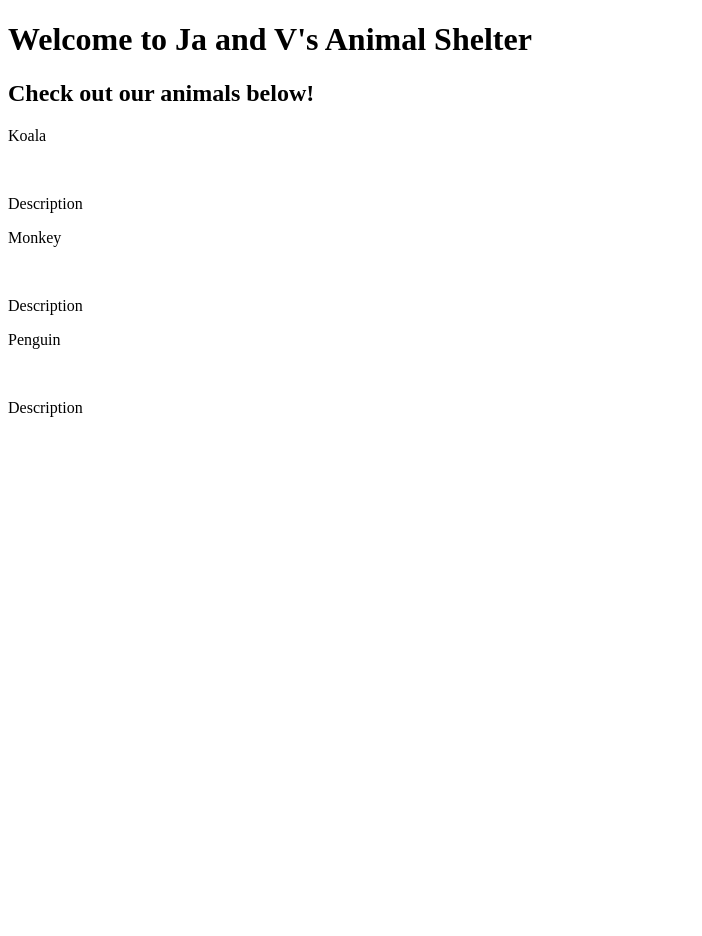
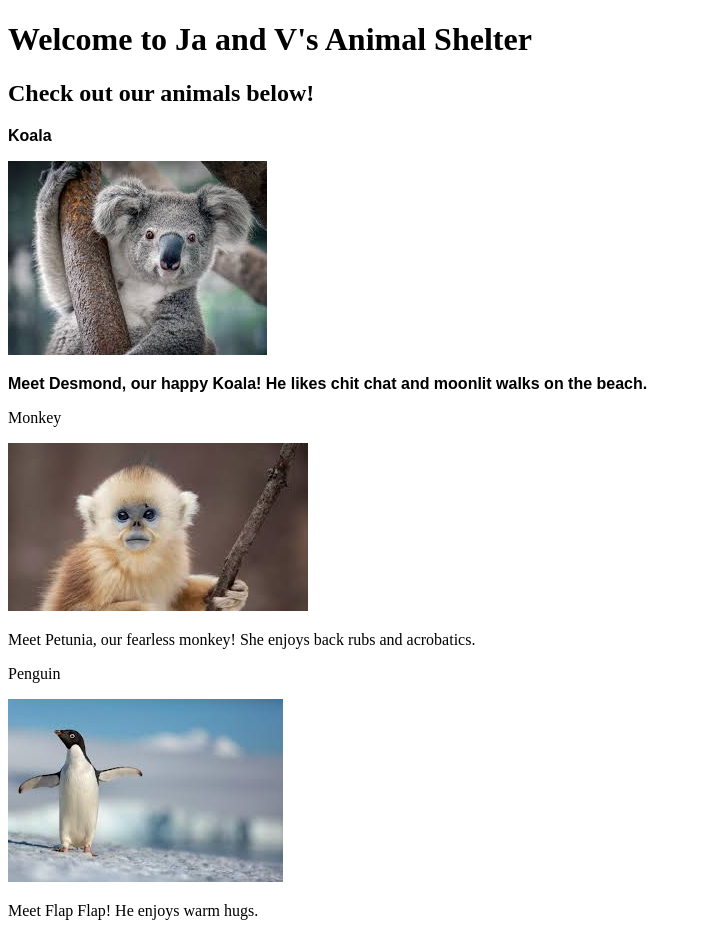
Before and after one commit to vanmars/animal-shelter-webpage, a plain HTML site: page index.html in a window 1280 px wide. Shown: the whole page, without its empty margins (0-702 px from the left). Before the commit the page ends 800 px from the top, so only its background shows below. Drawn offline with Linux system fonts and the light colour scheme.

Commit message:
Add animal images and descriptions
Co-authored by: Jillian Gibson <jillian.l.gibson@gmail.com>

```diff
--- a/css/styles.css
+++ b/css/styles.css
@@ -0,0 +1,4 @@
+.container {
+  font-weight: bold;
+  font-family: Arial, Helvetica, sans-serif;
+}
--- a/index.html
+++ b/index.html
@@ -17,22 +17,22 @@ Have at least 3-5 animals listed.  -->
 <h1>Welcome to Ja and V's Animal Shelter</h1>
 <h2>Check out our animals below!</h2>
 
-<div>
+<div class = "koala container">
   <p>Koala</p>
-  <img>
-  <p>Description</p>
+  <img src="img/koala.jpeg" alt="koala">
+  <p>Meet Desmond, our happy Koala! He likes chit chat and moonlit walks on the beach.</p>
 </div>
 
-<div>
+<div class = "monkey container"></div>
   <p>Monkey</p>
-  <img>
-  <p>Description</p>
+  <img src="img/monkey.jpeg" alt="monkey">
+  <p>Meet Petunia, our fearless monkey! She enjoys back rubs and acrobatics. </p>
 </div>
 
-<div>
+<div class = "penguin container"></div>
   <p>Penguin</p>
-  <img>
-  <p>Description</p>
+  <img src="img/penguin.jpeg" alt="monkey">
+  <p>Meet Flap Flap! He enjoys warm hugs.</p>
 </div>
 
 </body>
```
Also changed, not shown: img/koala.jpeg (added), img/monkey.jpeg (added), img/penguin.jpeg (added).
